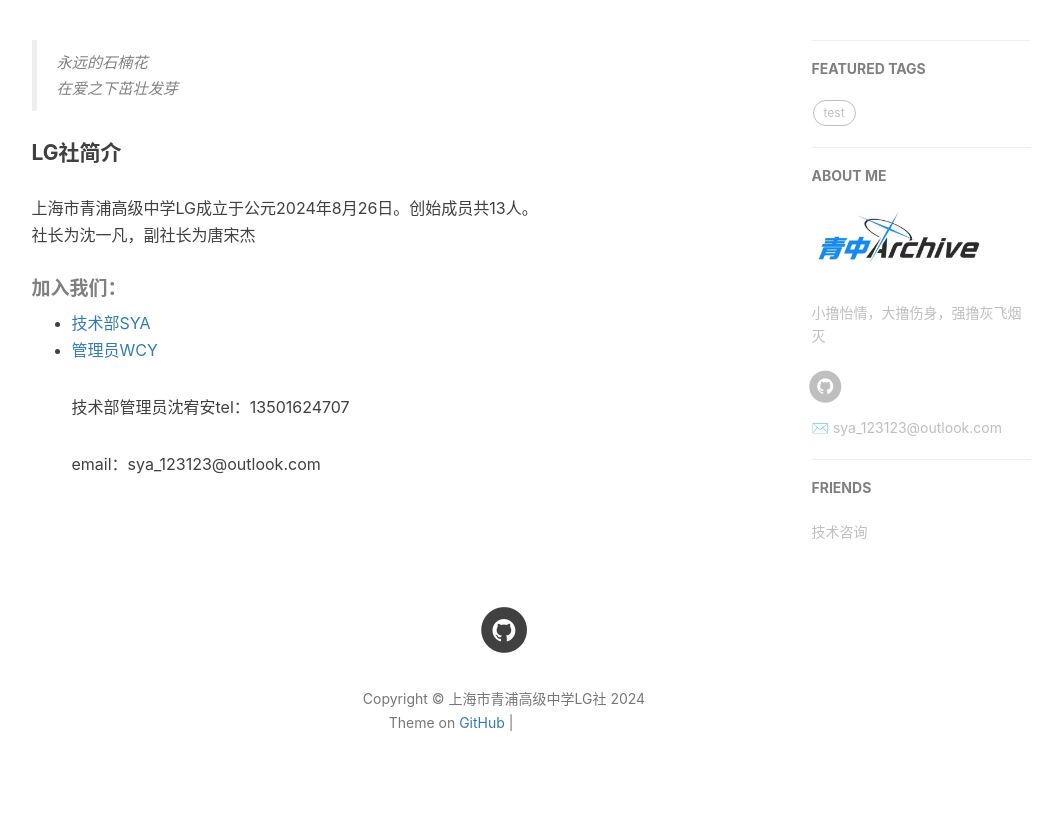
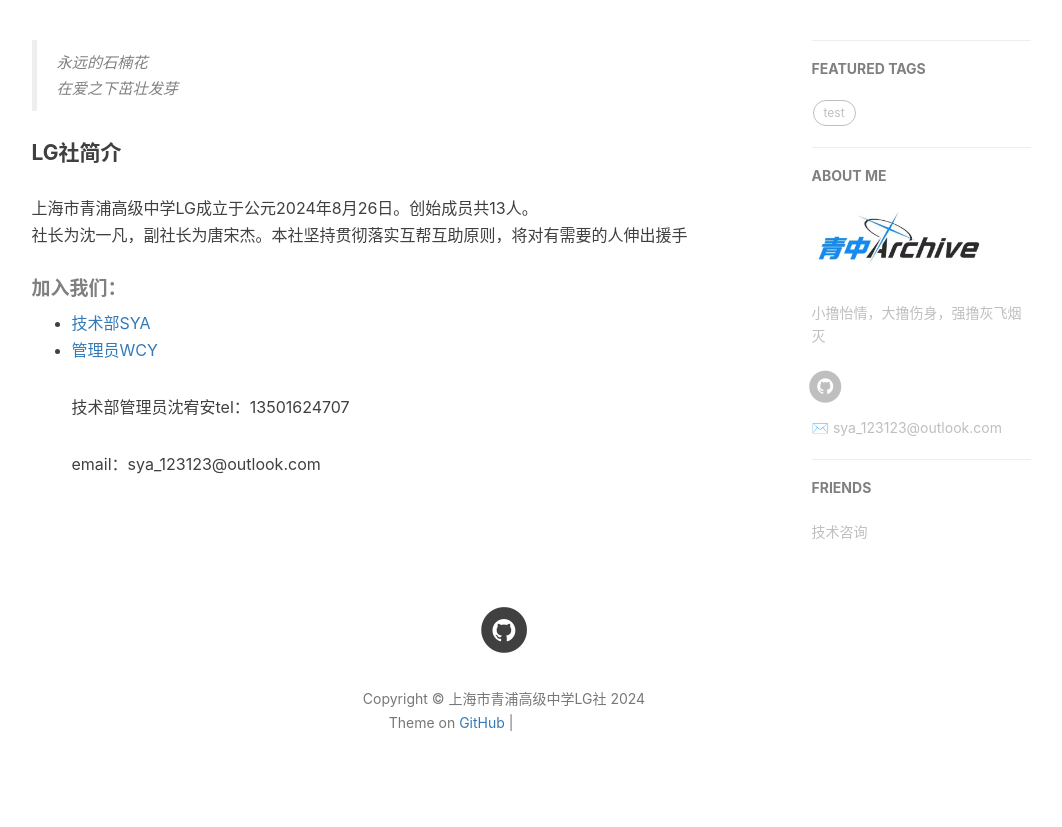
Before and after one commit to Dsmtyu/Dsmtyu.github.io, a Jekyll site: the page built from about.html, in a window 1280 px wide. Shown: the part 418-1245 px from the top of the page, without its empty margins (136-1198 px from the left). Built offline with Jekyll 4.4.1, drawn with Linux system fonts in a browser that asks for light colours; nearby versions of some CDN libraries; comment, search, counter and statistics services are not loaded; grey boxes are pictures that could not be loaded.

Commit message:
Update about.html

```diff
--- a/about.html
+++ b/about.html
@@ -20,7 +20,7 @@ header-img: "img/post-bg-rwd.jpg"
 
     <h4>LG社简介</h4>
     <p>上海市青浦高级中学LG成立于公元2024年8月26日。创始成员共13人。<br>
-    社长为沈一凡，副社长为唐宋杰</p>
+    社长为沈一凡，副社长为唐宋杰。本社坚持贯彻落实互帮互助原则，将对有需要的人伸出援手</p>
 
     <h5>加入我们：</h5>
     <ul>
```
